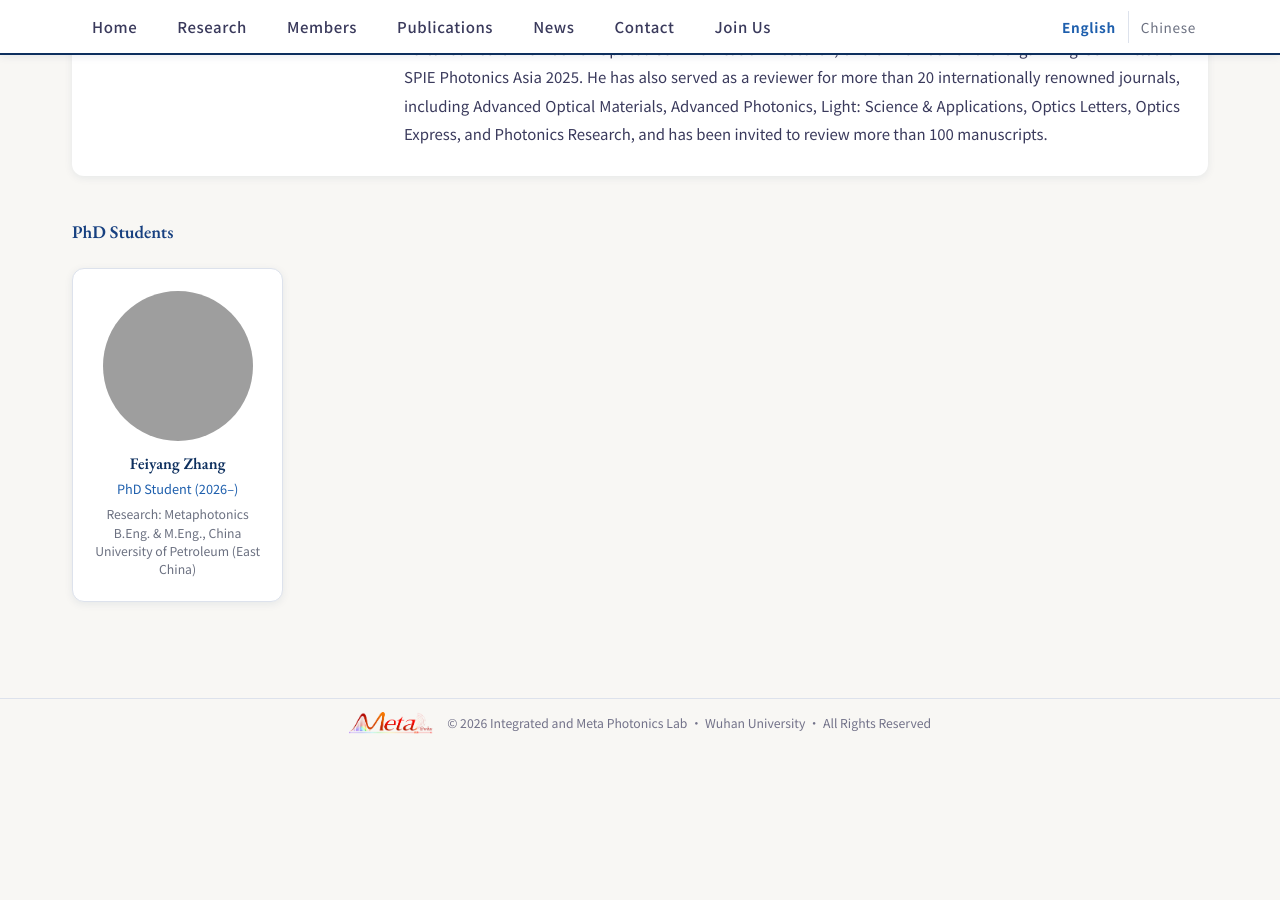
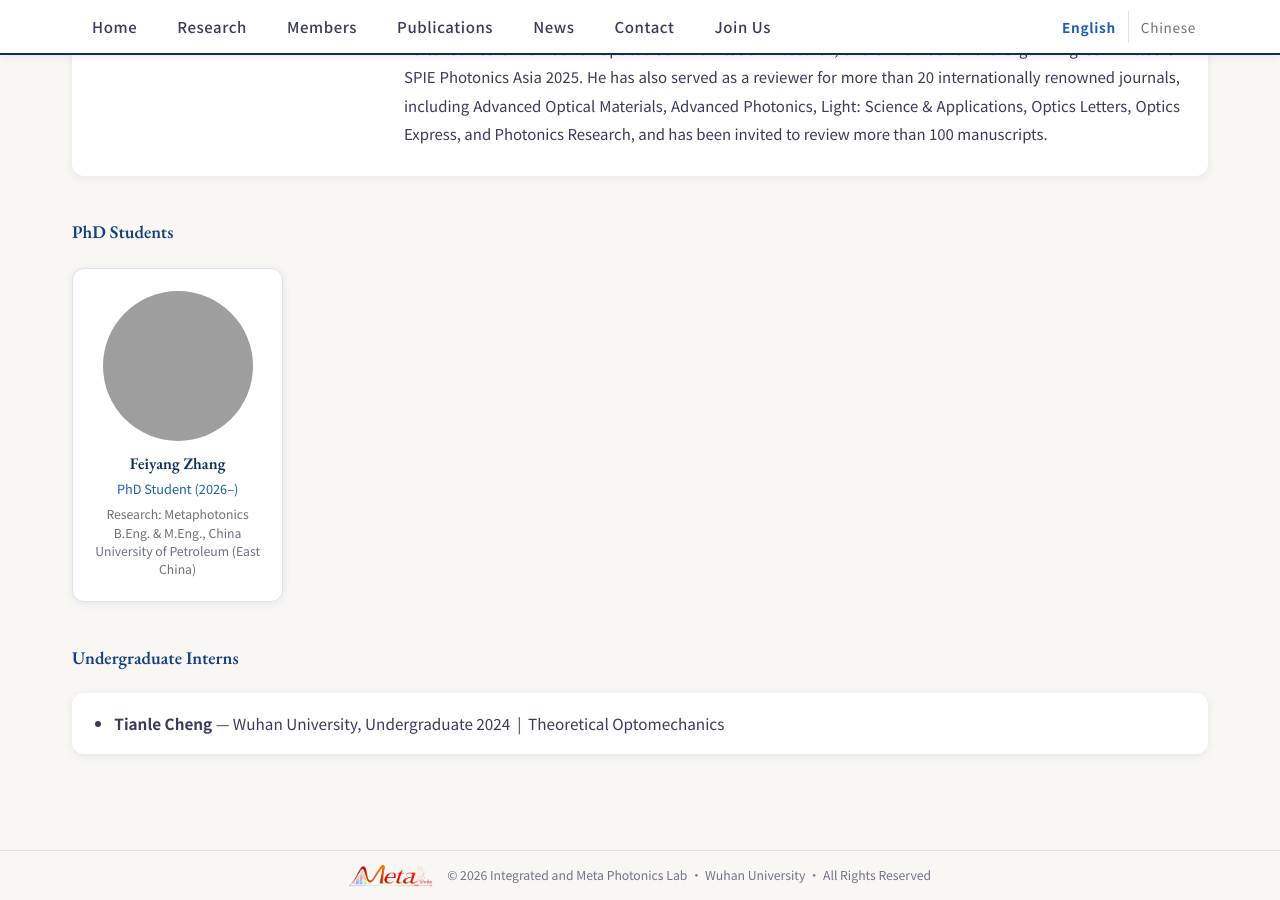
Before and after one commit to jinslu/jinslu.github.io, a Jekyll site: the page built from members.html, in a window 1280 px wide and 900 px high, scrolled down 719 px. Built offline with Jekyll 4.4.1, drawn with Linux system fonts in a browser that asks for light colours; some web fonts are replaced; before the commit the page ends 1466 px from its top, so only the background shows below that; grey boxes are pictures that could not be loaded.

Commit message:
Add Undergraduate Interns section with Tianle Cheng
Co-Authored-By: Claude Sonnet 4.6 <noreply@anthropic.com>

```diff
--- a/members.html
+++ b/members.html
@@ -96,6 +96,19 @@ permalink: /members/
     </div>
   </div>
 
+  <!-- Undergraduate Interns -->
+  <div class="members-section">
+    <h3><span class="cn-text">本科生</span><span class="en-text">Undergraduate Interns</span></h3>
+    <div style="background:var(--bg-card);border-radius:var(--radius-lg);padding:14px 24px;box-shadow:var(--shadow-sm);">
+      <ul style="margin:0;padding-left:1.2em;line-height:2.2;font-size:0.9rem;color:var(--text-mid);">
+        <li>
+          <span class="cn-text"><strong>程天乐</strong> — 武汉大学 2024级本科生 &nbsp;|&nbsp; 方向：理论光力</span>
+          <span class="en-text"><strong>Tianle Cheng</strong> — Wuhan University, Undergraduate 2024 &nbsp;|&nbsp; Theoretical Optomechanics</span>
+        </li>
+      </ul>
+    </div>
+  </div>
+
   <!-- Alumni — hidden until there are graduates
   <div class="members-section">
     <h3><span class="cn-text">历届毕业生</span><span class="en-text">Alumni</span></h3>
```
